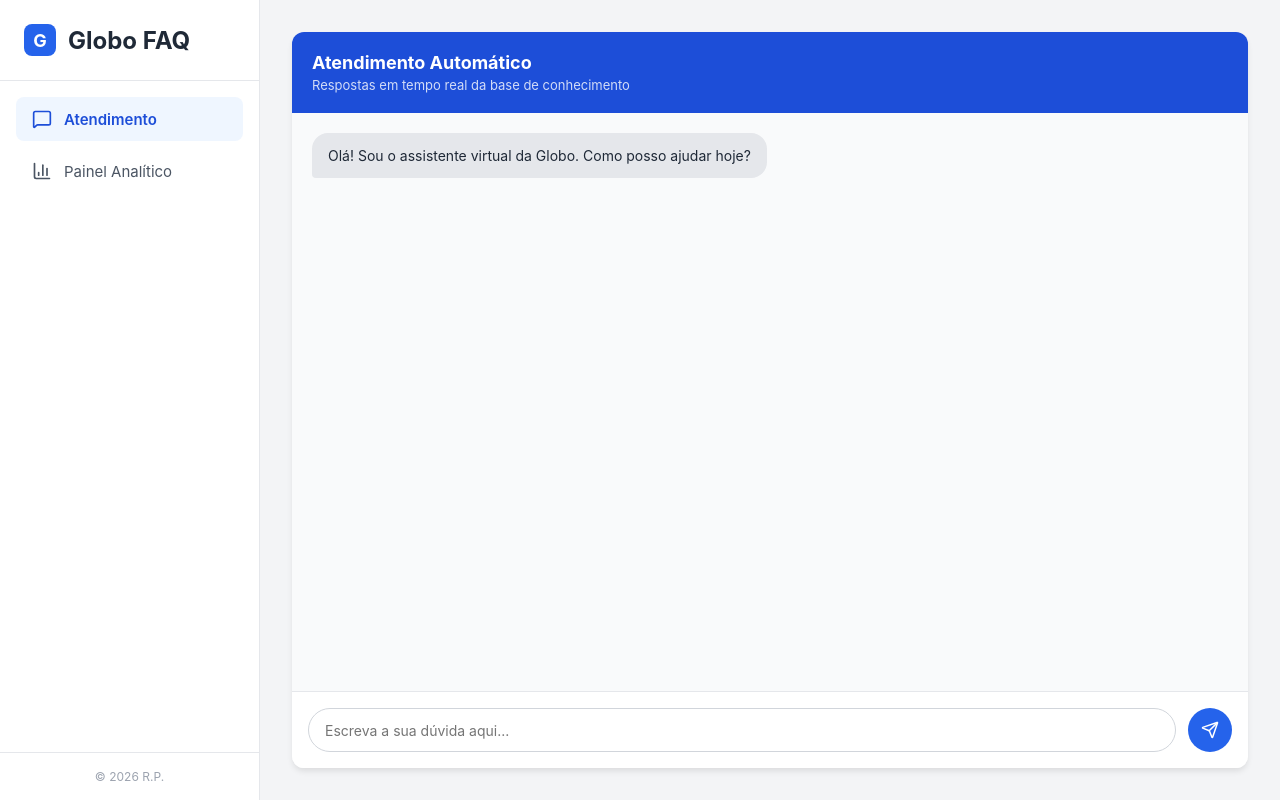
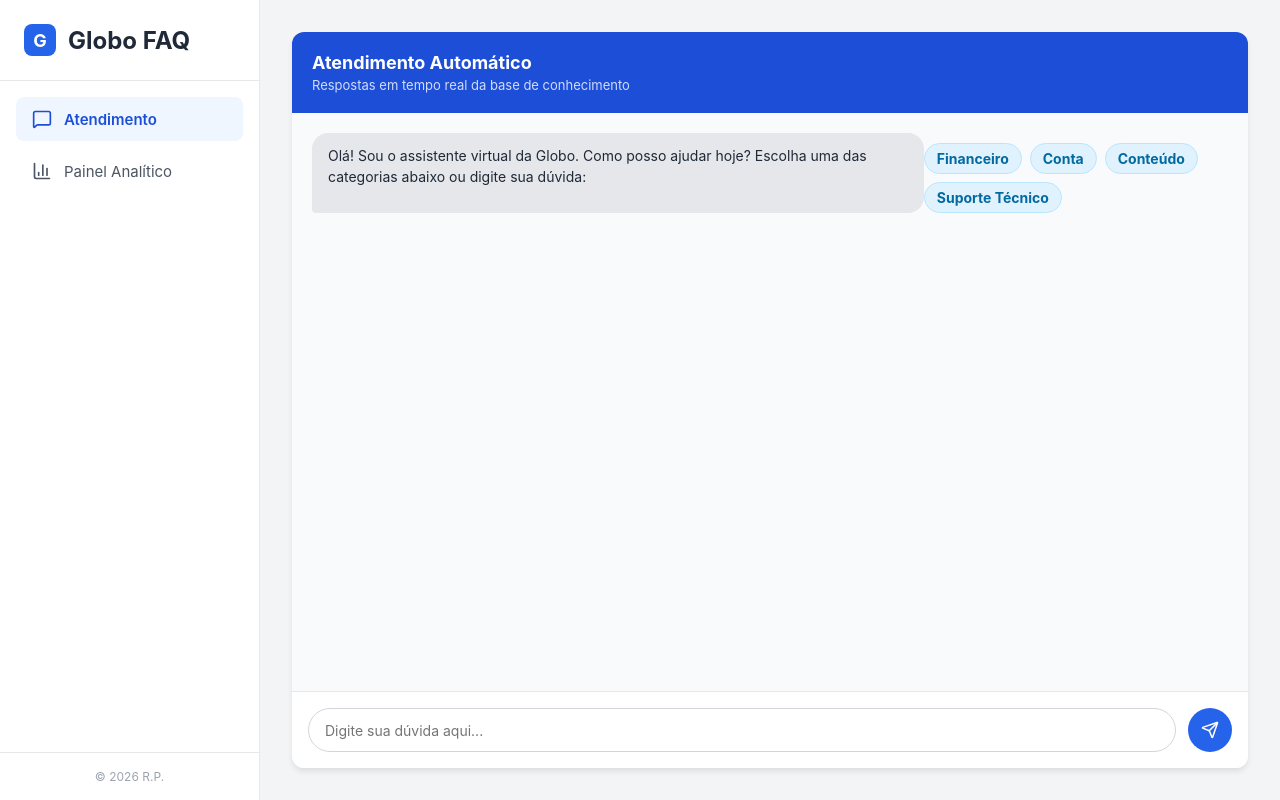
Before and after one commit to rafaelrspatrocinio/chatbot, a React (Vite) app in the folder frontend-chatbot/: page / in a window 1280 px wide. Built offline with nearby package versions, Linux system fonts and the light colour scheme.

Commit message:
Ajuste mensagem inicial e divisão por categorias

```diff
--- a/frontend-chatbot/src/Chatbot.jsx
+++ b/frontend-chatbot/src/Chatbot.jsx
@@ -4,7 +4,11 @@ import { Send } from 'lucide-react';
 
 export default function Chatbot() {
   const [mensagens, setMensagens] = useState([
-    { remetente: 'bot', texto: 'Olá! Sou o assistente virtual da Globo. Como posso ajudar hoje?' }
+    {
+      remetente: 'bot',
+      texto: 'Olá! Sou o assistente virtual da Globo. Como posso ajudar hoje? Escolha uma das categorias abaixo ou digite sua dúvida:',
+      opcoes: ['Financeiro', 'Conta', 'Conteúdo', 'Suporte Técnico']
+    }
   ]);
   const [input, setInput] = useState('');
   const fimDoChatRef = useRef(null);
@@ -14,28 +18,38 @@ export default function Chatbot() {
     fimDoChatRef.current?.scrollIntoView({ behavior: 'smooth' });
   }, [mensagens]);
 
-  const enviarPergunta = async (e) => {
-    e.preventDefault();
-    if (!input.trim()) return;
+  const enviarPergunta = async (eventoOuTexto) => {
+    // Previne o recarregamento da página se vier do form de envio
+    if (eventoOuTexto && eventoOuTexto.preventDefault) {
+      eventoOuTexto.preventDefault();
+    }
 
-    // Adiciona a pergunta do utilizador ao ecrã
-    const novaMensagemUsuario = { remetente: 'usuario', texto: input };
+    // Identifica se a chamada veio do botão (string) ou do input de texto
+    const textoPergunta = typeof eventoOuTexto === 'string' ? eventoOuTexto : input;
+
+    if (!textoPergunta.trim()) return;
+
+    // Adiciona a pergunta do usuário à tela
+    const novaMensagemUsuario = { remetente: 'usuario', texto: textoPergunta };
     setMensagens((prev) => [...prev, novaMensagemUsuario]);
-    const textoPergunta = input;
-    setInput('');
+
+    // Só limpa o input se a mensagem foi enviada pelo campo de texto
+    if (typeof eventoOuTexto !== 'string') {
+      setInput('');
+    }
 
     try {
-      // Chama a nossa API em Python no Docker
+      // Chama a nossa API em Python no Docker/Render
       const resposta = await axios.post('https://chatbot-v8a5.onrender.com/api/v1/chatbot/perguntar', {
         pergunta: textoPergunta
       });
 
-      // Adiciona a resposta do bot ao ecrã
+      // Adiciona a resposta do bot à tela
       setMensagens((prev) => [...prev, { remetente: 'bot', texto: resposta.data.resposta }]);
     } catch (erro) {
       setMensagens((prev) => [...prev, {
         remetente: 'bot',
-        texto: 'Desculpe, ocorreu um erro de ligação com o servidor.'
+        texto: 'Desculpe, ocorreu um erro de conexão com o servidor.'
       }]);
     }
   };
@@ -53,6 +67,32 @@ export default function Chatbot() {
             <div className={`bolha-mensagem ${msg.remetente}`}>
               {msg.texto}
             </div>
+
+            {/* Renderiza os botões de opção se a mensagem possuir essa propriedade */}
+            {msg.opcoes && (
+              <div style={{ display: 'flex', gap: '8px', flexWrap: 'wrap', marginTop: '10px' }}>
+                {msg.opcoes.map((opcao, i) => (
+                  <button
+                    key={i}
+                    onClick={() => enviarPergunta(opcao)}
+                    type="button"
+                    style={{
+                      backgroundColor: '#e0f2fe',
+                      color: '#0369a1',
+                      border: '1px solid #bae6fd',
+                      padding: '6px 12px',
+                      borderRadius: '16px',
+                      cursor: 'pointer',
+                      fontSize: '14px',
+                      fontWeight: 'bold'
+                    }}
+                  >
+                    {opcao}
+                  </button>
+                ))}
+              </div>
+            )}
+
           </div>
         ))}
         <div ref={fimDoChatRef} />
@@ -61,7 +101,7 @@ export default function Chatbot() {
       <form className="chat-input-area" onSubmit={enviarPergunta}>
         <input
           type="text"
-          placeholder="Escreva a sua dúvida aqui..."
+          placeholder="Digite sua dúvida aqui..."
           value={input}
           onChange={(e) => setInput(e.target.value)}
         />
```
Also changed, not shown: 2 other files (tests, documents, lock files or other folders).
